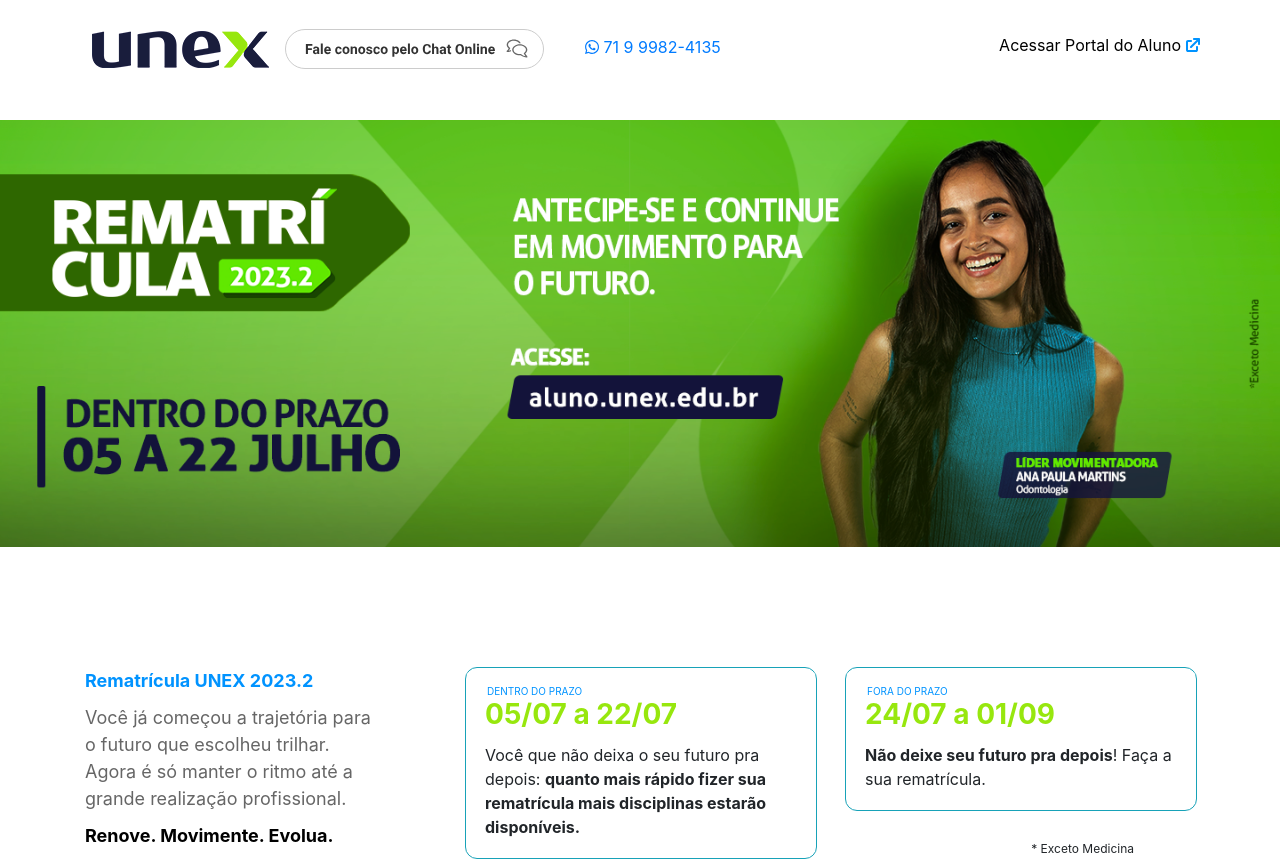
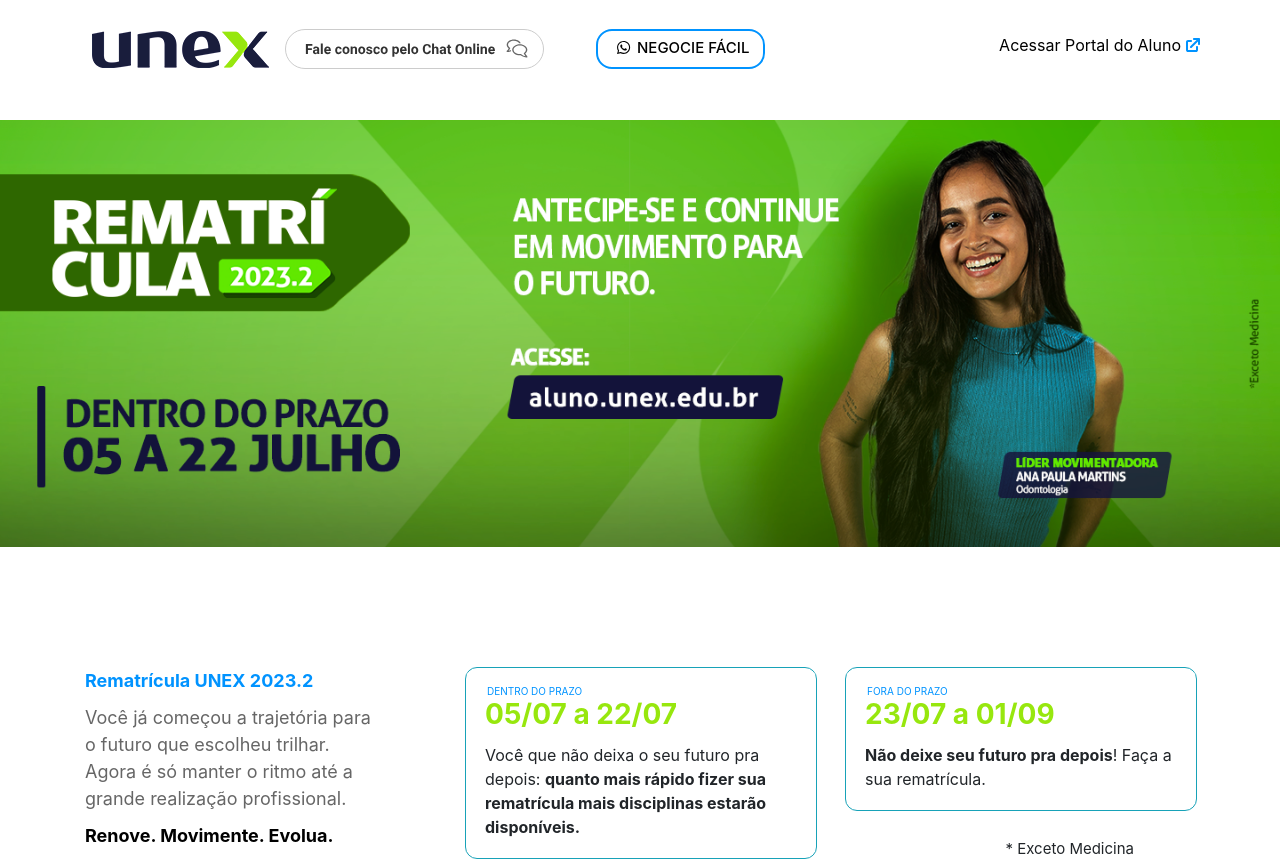
Before and after one commit to uniftcrepo/rematricula-unex, a React (Create React App) app: page / in a window 1280 px wide. Shown: the top 861 px of the page. Built offline with nearby package versions, Linux system fonts and the light colour scheme.

Commit message:
Ajuste Site

```diff
--- a/src/Components/Avisos.js
+++ b/src/Components/Avisos.js
@@ -84,7 +84,7 @@
     > p {
       font-style: normal;
       font-weight: normal;
-      font-size: 12px;
+      font-size: 15px;
       line-height: 27px;
       margin-right: 61px;
       margin-top: -24px;
@@ -142,7 +142,7 @@
               <Col md={4}>
                 <CardInfo
                   header={"FORA DO PRAZO"}
-                  title={"24/07 a 01/09"}
+                  title={"23/07 a 01/09"}
                   text={
                     "<strong>Não deixe seu futuro pra depois</strong>! Faça a sua rematrícula."
                   }
@@ -186,7 +186,7 @@
                   {" "}
                   <CardInfo
                     header={"FORA DO PRAZO"}
-                    title={"24/07 a 01/09"}
+                    title={"23/07 a 01/09"}
                     text={
                       "<b>Não deixe seu futuro pra depois! </b>Faça a sua rematrícula."
                     }
--- a/src/Components/Documentos.js
+++ b/src/Components/Documentos.js
@@ -100,7 +100,7 @@
             tamanhoMobile={"100%"}
             borderRadius={"16px"}
           />
-           <Button
+           {/* <Button
             id="consulta_de_turmas"
             cor="#fff"
             texto={"Consulta de turmas"}
@@ -119,7 +119,7 @@
             onClick={() => {}}
             tamanhoMobile={"100%"}
             borderRadius={"16px"}
-          />
+          /> */}
           <Button
             id="manual_fies"
             cor="#fff"
--- a/src/Components/Header.js
+++ b/src/Components/Header.js
@@ -19,6 +19,7 @@
 import "../styled/styles_drop.scss";
 
 import { FontAwesomeIcon } from '@fortawesome/react-fontawesome';
+import Button from "./elementos/ButtonClickLink";
 
 
 
@@ -184,6 +185,7 @@
 `;
 
 export const LogoTop = styled.span`
+  width:61%;
   /* padding: 0px 160px; */
   a {
     margin-left: 30px;
@@ -304,9 +306,35 @@
               <ButtonHover Img={ImgEntreEmContato} ImgHover={ImgEntreEmContatoHover} onClick={() => window.open("https://aluno.unex.edu.br")}/>
 
               <span>
-              <a href="https://api.whatsapp.com/send?phone=557199982-4135&text=Ol%C3%A1,%20UNIFTC">
-              <FontAwesomeIcon icon="fa-brands fa-whatsapp" /> 71 9 9982-4135
-              </a>
+              <span>
+            {/*   <a href="https://api.whatsapp.com/send?phone=557199982-4135&text=Ol%C3%A1,%20UNIFTC"> */}
+
+                <Button
+                  variant="primary"
+                  id="duvida_tutorial"
+                  cor="#fff"
+                  texto={"NEGOCIE FÁCIL"}
+                  tamanho={"25%"}
+                  borderSolid={"2px solid #0093FF"}
+                  colorTexto={"#000"}
+                  fonteSize={"15px"}
+                  padding={"0px 6px 0px 0px"}
+                  paddingMobile={"6px 22px 27px 20px"}
+                  height={"40px"}
+                  marginLeft={"unset"}
+                  marginTop={"unset"}
+                  componenteLink={false}
+                  link={"https://api.whatsapp.com/send?phone=557199982-4135&text=Ol%C3%A1,%20UNIFTC"}
+                  fonteWeight={"500"}
+                  onClick={() => { }}
+                  tamanhoMobile={"100%"}
+                  borderRadius={"16px"}
+                  icon= {<FontAwesomeIcon icon="fa-brands fa-whatsapp" />}
+                />
+
+                {/* NEGOCIE FÁCIL <FontAwesomeIcon icon="fa-brands fa-whatsapp" /> */}
+              {/* </a> */}
+            </span>
            </span>
           </LogoTop>
           <MenuTop>
--- a/src/Components/Passos.js
+++ b/src/Components/Passos.js
@@ -552,11 +552,11 @@
             tamanhoMobile={"100%"}
             borderRadius={"16px"}
           />
-          {/*   <Button
+             <Button
             variant="primary"
-            id="como_pagar_dois_cartoes"
+            id="acordo_online"
             cor="#1c3661"
-            texto={"Como pagar com dois cartões"}
+            texto={"Passo a Passo acordo online Negociação Financeira  "}
             tamanho={"100%"}
             borderSolid={"2px solid #0093FF"}
             colorTexto={"#fff"}
@@ -567,12 +567,12 @@
             marginLeft={"unset"}
             marginTop={"unset"}
             componenteLink={false}
-            link={"#"}
+            link={"https://www.unex.edu.br/arquivos/rematricula/NAT_UNEX_PASSO A PASSO ACORDO ONLINE.pdf"}
             fonteWeight={"500"}
             onClick={() => {}}
             tamanhoMobile={"100%"}
             borderRadius={"16px"}
-          /> */}
+          />
         </div>
       </div>
     );
```
